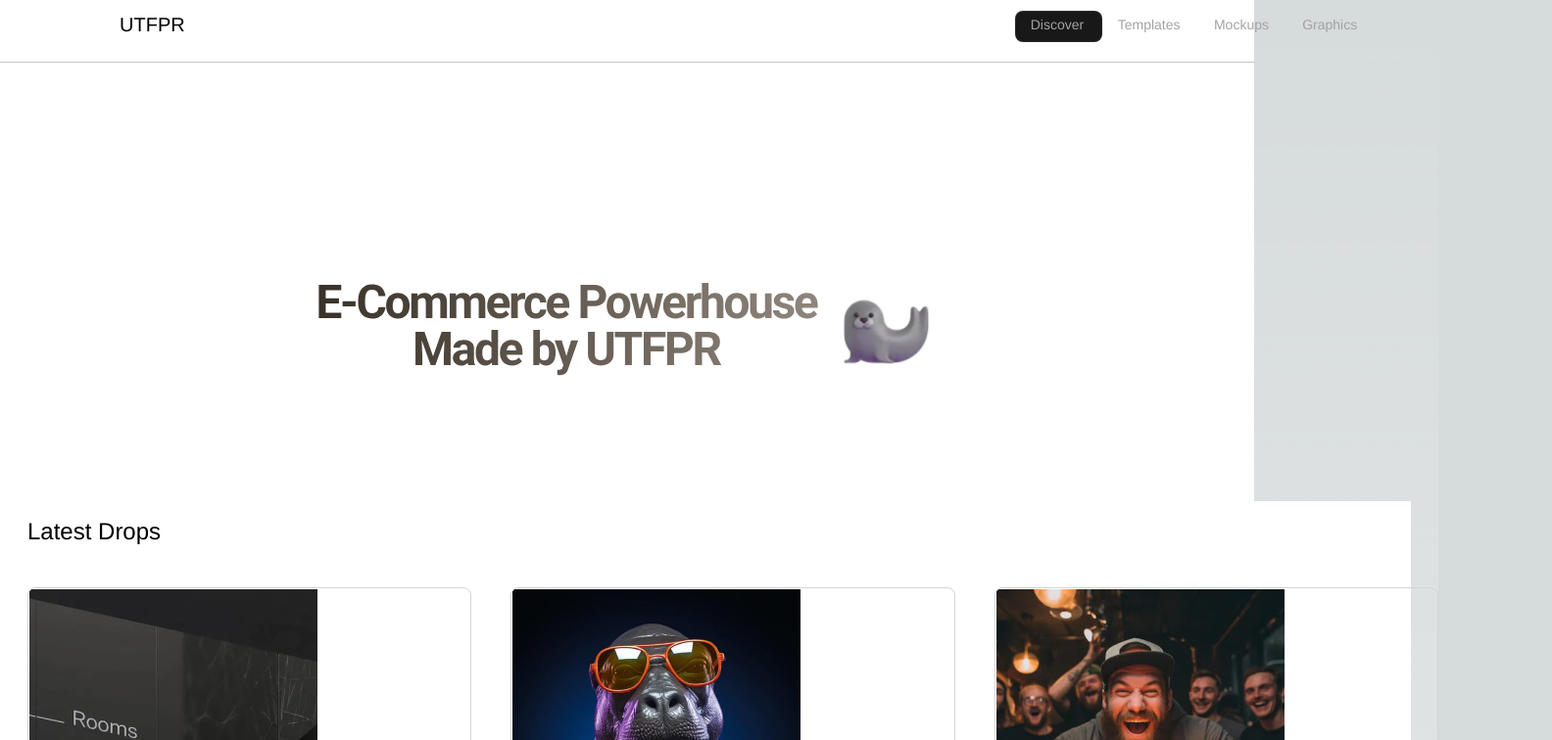
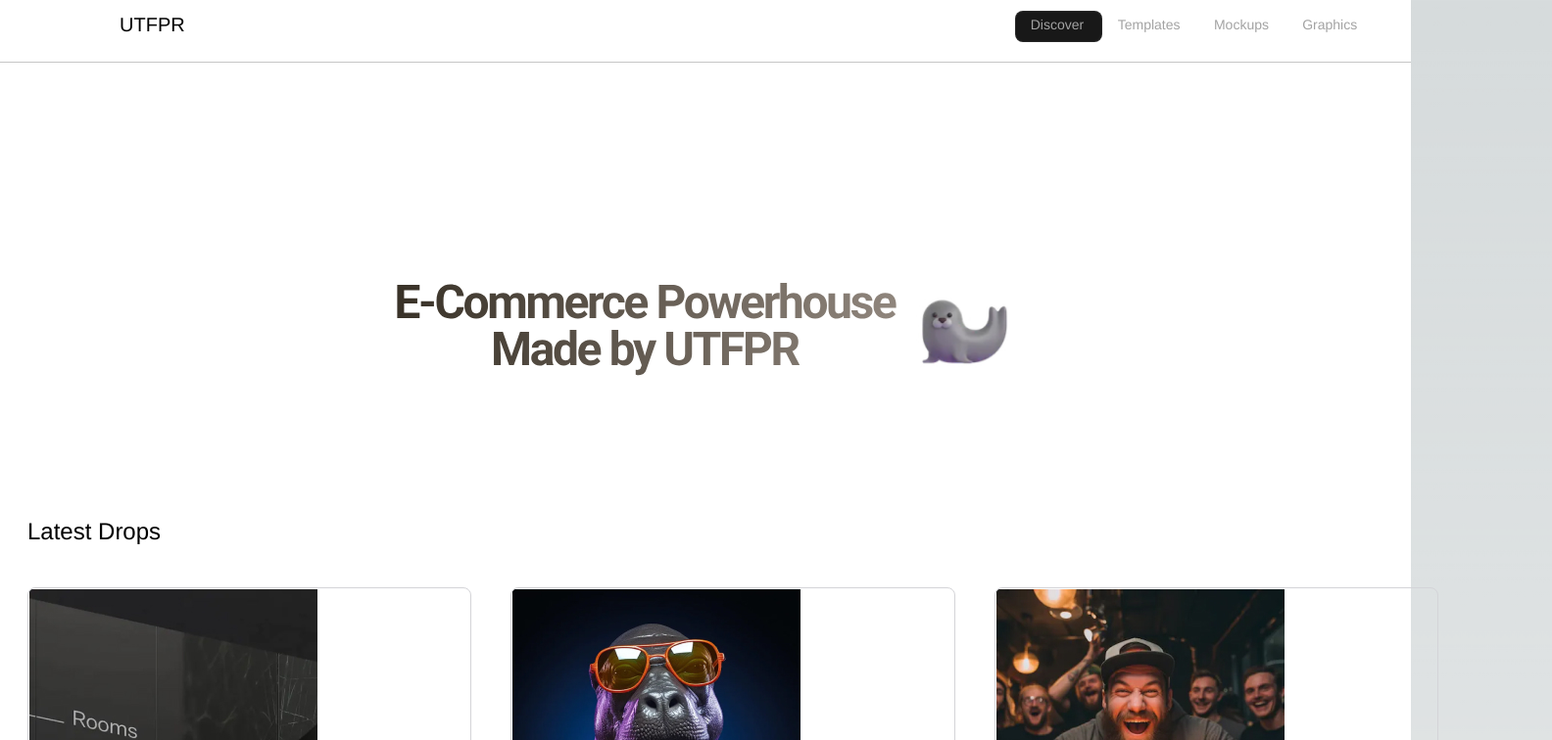
Before and after one commit to joaovansan/avaliacao1dsw, a Next.js app: page / in a window 1280 px wide. Shown: the top 756 px of the page at 98% size, 1584 px wide, since content can reach past the window. Built offline with nearby package versions, Linux system fonts and the light colour scheme.

Commit message:
Fix final

```diff
--- a/app/components/Banner.tsx
+++ b/app/components/Banner.tsx
@@ -1,6 +1,6 @@
 export default function Banner() {
     return (
-      <div className="flex w-[1440px] max-w-screen-xl h-[448px] bg-white items-center justify-center pl-[194.88px] pr-[194.89px] py-[128px] relative">
+      <div className="flex w-[1440px] h-[448px] bg-white items-center justify-center pl-[194.88px] pr-[194.89px] py-[128px] relative">
       <div className="inline-flex items-start gap-[20px] pt-[80px] pb-0 px-0 relative flex-[0_0_auto]">
         <div className="items-start pt-[16px] pb-0 px-0 inline-flex flex-col relative flex-[0_0_auto]">
           <div className="items-center pl-[0.21px] pr-[0.01px] py-0 inline-flex flex-col relative flex-[0_0_auto]">
--- a/app/components/Footer.tsx
+++ b/app/components/Footer.tsx
@@ -1,8 +1,8 @@
 export default function Footer() {
     return (
-<div className="flex-col bg-white max-w-screen-xl w-[1440px] gap-[32px] pt-[88px] pb-[32px] px-[32px] text-black flex items-start relative flex-[0_0_auto]">
+<div className="flex-col bg-white w-[1440px] gap-[32px] pt-[88px] pb-[32px] px-[32px] text-black flex items-start relative flex-[0_0_auto]">
   <div className="md:flex  flex-col items-start gap-[40px] px-[112px] py-0 relative self-stretch w-full flex-[0_0_auto]">
-    <div className="relative max-w-screen-xl w-[1440px] h-[2px] border border-solid border-[#40404040]" />
+    <div className="relative w-[1440px] h-[2px] border border-solid border-[#40404040]" />
     <div className="pr-[1.53e-05px] pl-0 py-0 relative self-stretch w-full flex-[0_0_auto] flex items-start">
       <div className="md:flex  w-[147.19px] items-start pl-0 pr-[49.19px] pt-0 pb-[104px] flex-col relative">
         <div className="relative w-fit mt-[-1.00px] [font-family:'Inter-Regular',Helvetica] font-normal text-[20px] tracking-[0] leading-[28px] whitespace-nowrap">
--- a/app/components/Header.tsx
+++ b/app/components/Header.tsx
@@ -1,7 +1,7 @@
 export default function Header() {
     return (
 
-      <div className="md:flex max-w-screen-xl flex-col w-[1440px] h-[64px] grid gap-4 md:grid-cols-1 items-start pt-0 pb-[16px] px-[112px] relative bg-white border-b [border-bottom-style:solid] border-[#4040404c]">
+      <div className="md:flex flex-col w-[1440px] h-[64px] grid gap-4 md:grid-cols-1 items-start pt-0 pb-[16px] px-[112px] relative bg-white border-b [border-bottom-style:solid] border-[#4040404c]">
       <div className="md:flex w-[1300px] h-[30px] items-center justify-between pl-[10px] pr-[12.02px] pt-[20px] pb-0 relative mr-[-112.00px]">
         <div className="inline-flex mt-[-9.00px] mb-[-9.00px] flex-col items-start relative flex-[0_0_auto]">
           <div className="flex flex-col items-start pl-0 pr-[2.23px] py-0 relative self-stretch w-full flex-[0_0_auto]">
```
